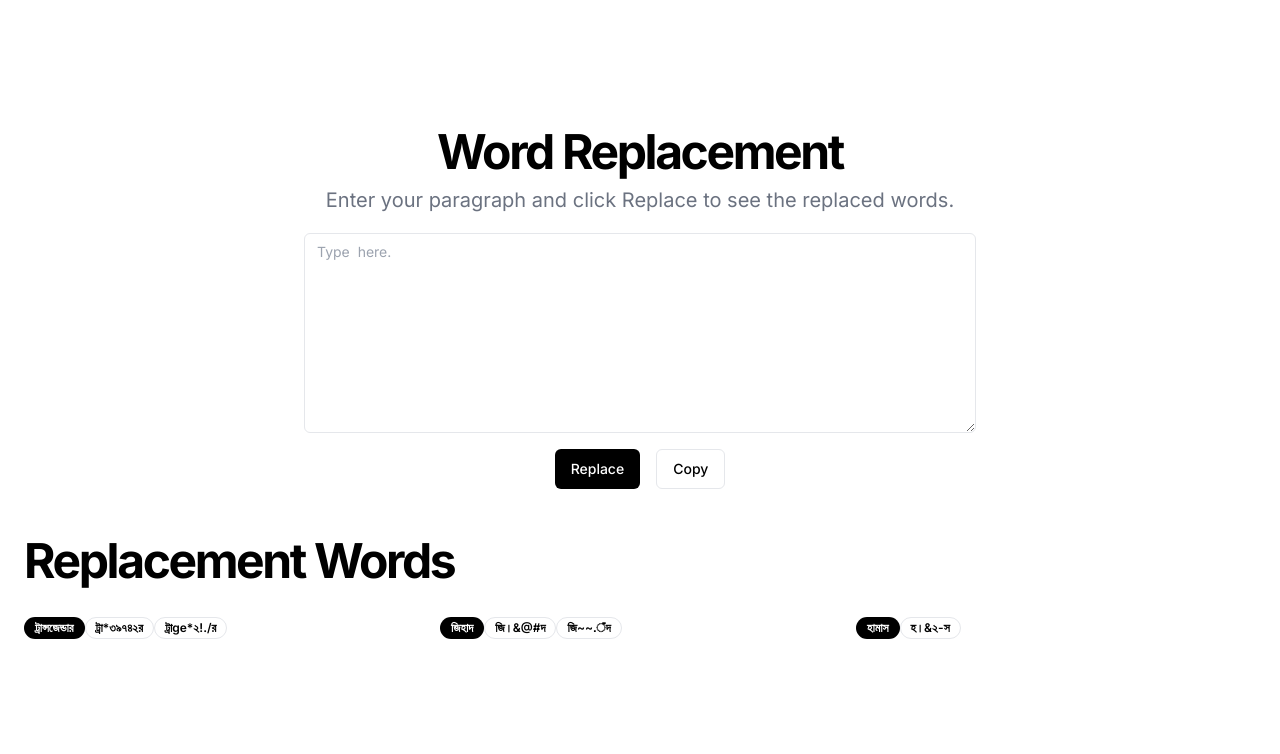
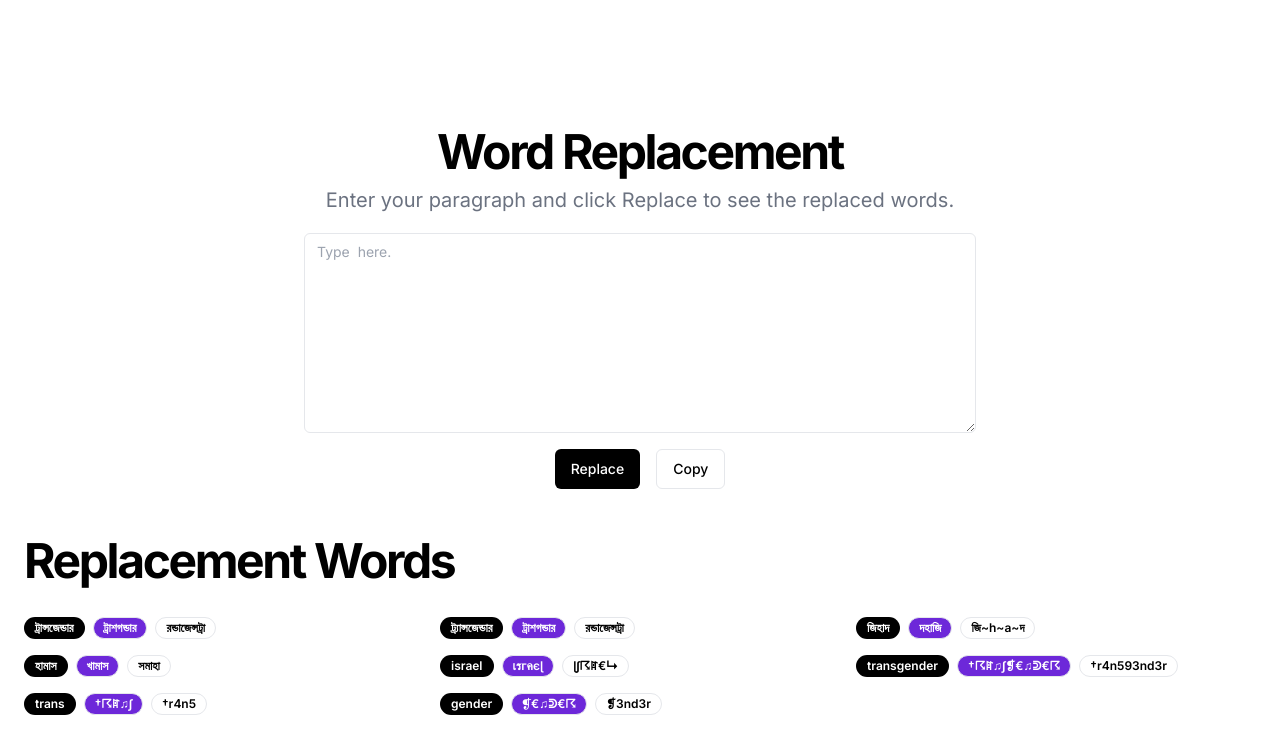
Before and after one commit to SuhravHussen/MaskWords, a Next.js app: page / in a window 1280 px wide. Shown: the top 754 px of the page. Built offline with nearby package versions, Linux system fonts and the light colour scheme.

Commit message:
feature added : select-deselct from given options, more replacement words added

```diff
--- a/app/layout.js
+++ b/app/layout.js
@@ -4,8 +4,8 @@ import "./globals.css";
 const inter = Inter({ subsets: ["latin"] });
 
 export const metadata = {
-  title: "Create Next App",
-  description: "Generated by create next app",
+  title: "Masked words",
+  description: "Replace words to escape facebook word detection",
 };
 
 export default function RootLayout({ children }) {
--- a/app/page.js
+++ b/app/page.js
@@ -1,5 +1,4 @@
-import { Home } from "@/components/component/home";
-import Image from "next/image";
+import { Home } from "@/components/component/home/home";
 
 export default function Index() {
   return <Home />;
--- a/components/component/home.jsx
+++ b/components/component/home/home.jsx
@@ -2,12 +2,20 @@
 import { Textarea } from "@/components/ui/textarea";
 import { Button } from "@/components/ui/button";
 import ReplacementsList from "./replacementsList";
-import { useRef } from "react";
-import words from "@/wordsData";
+import { useLayoutEffect, useRef, useState } from "react";
 import replaceWordsWithRandom from "@/lib/replaceInput";
+import getReplacementWords from "@/lib/getReplacementWords";
+import toggleWordChoice from "@/lib/toggleWordChoice";
 
 export function Home() {
   const input = useRef();
+
+  const [replacementWordList, setReplacementWordList] = useState();
+
+  useLayoutEffect(() => {
+    const words = getReplacementWords();
+    setReplacementWordList(words);
+  }, []);
 
   const handleReplace = () => {
     if (!input.current.value) {
@@ -15,18 +23,30 @@ export function Home() {
       return;
     }
 
-    const replaced = replaceWordsWithRandom(input.current.value, words);
+    const replaced = replaceWordsWithRandom(
+      input.current.value,
+      replacementWordList
+    );
 
     input.current.value = replaced;
   };
 
-  const handleCopy = async () => {
+  const handleCopy = () => {
     if ("clipboard" in navigator) {
-      await navigator.clipboard.writeText(input.current.value);
+      navigator.clipboard.writeText(input.current.value);
     } else {
       document.execCommand("copy", true, input.current.value);
     }
   };
+
+  function handleSelect(word, replacementName) {
+    const modifiedSelects = toggleWordChoice(
+      word,
+      replacementName,
+      replacementWordList
+    );
+    setReplacementWordList(modifiedSelects);
+  }
 
   return (
     <section className="w-full py-12 md:py-24 lg:py-32 min-h-[100dvh]">
@@ -55,7 +75,10 @@ export function Home() {
             </Button>
           </div>
         </div>
-        <ReplacementsList />
+        <ReplacementsList
+          list={replacementWordList}
+          handleSelect={handleSelect}
+        />
       </div>
     </section>
   );
--- /dev/null
+++ b/components/component/home/replacementsList.jsx
@@ -0,0 +1,31 @@
+import { Badge } from "@/components/ui/badge";
+export default function ReplacementsList({ list, handleSelect }) {
+  return (
+    <>
+      <h2 className="text-3xl font-bold tracking-tighter sm:text-5xl mt-12 ">
+        Replacement Words
+      </h2>
+      <div className="grid grid-cols-1 md:grid-cols-2 lg:grid-cols-3 gap-4 mt-8">
+        {list?.map((obj, i) => {
+          return (
+            <div className="flex items-center space-x-2" key={i}>
+              <Badge>{obj.word}</Badge>
+              {obj.replacements.map((r, j) => (
+                <Badge
+                  onClick={() => handleSelect(obj.word, r.replacedName)}
+                  key={j}
+                  variant="outline"
+                  className={`${
+                    r.selected ? "bg-violet-700 text-white" : ""
+                  } cursor-pointer `}
+                >
+                  {r.replacedName}
+                </Badge>
+              ))}
+            </div>
+          );
+        })}
+      </div>
+    </>
+  );
+}
--- a/components/component/replacementsList.jsx
+++ /dev/null
@@ -1,28 +0,0 @@
-import { Badge } from "@/components/ui/badge";
-import getReplacementWords from "@/lib/getReplacementWords";
-
-export default async function ReplacementsList() {
-  const replacementList = await getReplacementWords();
-
-  return (
-    <>
-      <h2 className="text-3xl font-bold tracking-tighter sm:text-5xl mt-12 ">
-        Replacement Words
-      </h2>
-      <div className="grid grid-cols-1 md:grid-cols-2 lg:grid-cols-3 gap-4 mt-8">
-        {replacementList.map((obj, i) => {
-          return (
-            <div className="flex items-center " key={i}>
-              <Badge>{obj.word}</Badge>
-              {obj.replacements.map((r, j) => (
-                <Badge key={j} variant="outline">
-                  {r}
-                </Badge>
-              ))}
-            </div>
-          );
-        })}
-      </div>
-    </>
-  );
-}
--- a/lib/getReplacementWords.js
+++ b/lib/getReplacementWords.js
@@ -1,6 +1,25 @@
 import words from "@/wordsData";
 
-async function getReplacementWords() {
+/*
+  This function return wordsData in array  for easy use
+
+  words :  {
+    wordName :  [
+      {
+        replacedName : string,
+       selected : boolean
+      }
+    ]}
+  returns [{word: string ,
+     replacements: [
+      {
+        replacedName : string,
+       selected : boolean
+      }
+    ]
+  }]
+*/
+function getReplacementWords() {
   const wordTitles = Object.keys(words);
 
   const replacementOptions = wordTitles.map((t) => {
--- a/lib/replaceInput.js
+++ b/lib/replaceInput.js
@@ -1,23 +1,46 @@
+/***
+ * this function select or Deselect replacement words
+ * input : string
+ * replacementOptions: [{
+    word: string,
+    replacements: { replacedName: string, selected: boolean }
+    }]
+
+ * returns string
+ */
+
 function replaceWordsWithRandom(input, replacementOptions) {
   // Convert the input to lowercase for case-insensitive matching
   var lowerCaseInput = input.toLowerCase();
 
   // Iterate through each replacement option
-  for (var word in replacementOptions) {
+  for (var index in replacementOptions) {
+    const word = replacementOptions[index].word;
+
     if (lowerCaseInput.includes(word)) {
       // Use a regular expression to find all occurrences of the current word
       var wordMatches = lowerCaseInput.match(new RegExp(word, "g"));
 
       // Iterate through each occurrence of the current word
-      for (var i = 0; i < wordMatches.length; i++) {
+      for (let i = 0; i < wordMatches.length; i++) {
+        const selectedReplacements = replacementOptions[
+          index
+        ].replacements.filter((item) => item.selected);
+
+        // check if there is a replacement word selected
+        if (selectedReplacements.length < 1) break;
+
         // Choose a random replacement from the array
         var randomReplacement =
-          replacementOptions[word][
-            Math.floor(Math.random() * replacementOptions[word].length)
+          selectedReplacements[
+            Math.floor(Math.random() * selectedReplacements.length)
           ];
-
+        console.log(randomReplacement.replacedName);
         // Replace the current occurrence of the word with the randomly chosen replacement
-        input = input.replace(new RegExp(word, "i"), randomReplacement);
+        input = input.replace(
+          new RegExp(word, "i"),
+          randomReplacement.replacedName
+        );
       }
     }
   }
--- /dev/null
+++ b/lib/toggleWordChoice.js
@@ -0,0 +1,33 @@
+function toggleWordChoice(word, replacementName, list) {
+  const foundWord = list.find((item) => item.word === word);
+
+  if (foundWord) {
+    const foundReplacement = foundWord.replacements.find(
+      (item) => item.replacedName === replacementName
+    );
+
+    if (foundReplacement) {
+      foundReplacement.selected = !foundReplacement.selected;
+
+      const modified = list.map((item) => {
+        if (item.word === word) {
+          return foundWord;
+        } else {
+          return item;
+        }
+      });
+
+      return modified;
+    } else {
+      console.log(
+        `No replacement with name '${replacedName}' found for the word '${word}'.`
+      );
+      return list;
+    }
+  } else {
+    console.log(`Word '${word}' not found in the object.`);
+    return list;
+  }
+}
+
+export default toggleWordChoice;
--- a/wordsData.js
+++ b/wordsData.js
@@ -1,7 +1,84 @@
 const words = {
-  ট্রান্সজেন্ডার: ["ট্রা*৩৯৭৪২র", "ট্রাge*২!./র"],
-  জিহাদ: ["জি।&@#দ", "জি~~.ঁদ"],
-  হামাস: ["হ।&২-স"],
+  ট্রান্সজেন্ডার: [
+    {
+      replacedName: "ট্রাশগন্ডার",
+      selected: true,
+    },
+    {
+      replacedName: "রন্ডাজেন্সট্রা",
+      selected: false,
+    },
+  ],
+  ট্র্যান্সজেন্ডার: [
+    {
+      replacedName: "ট্রাশগন্ডার",
+      selected: true,
+    },
+    {
+      replacedName: "রন্ডাজেন্সট্রা",
+      selected: false,
+    },
+  ],
+  জিহাদ: [
+    {
+      replacedName: "দহাজি",
+      selected: true,
+    },
+    {
+      replacedName: "জি~h~a~দ",
+      selected: false,
+    },
+  ],
+  হামাস: [
+    {
+      replacedName: "খামাস",
+      selected: true,
+    },
+    {
+      replacedName: "সমাহা",
+      selected: false,
+    },
+  ],
+  israel: [
+    {
+      replacedName: "เรгคєɭ",
+      selected: true,
+    },
+    {
+      replacedName: "ɭ∫☈ꍏ€↳",
+      selected: false,
+    },
+  ],
+  transgender: [
+    {
+      replacedName: "†☈ꍏ♫∫❡€♫ᕲ€☈",
+      selected: true,
+    },
+    {
+      replacedName: "†r4n593nd3r",
+      selected: false,
+    },
+  ],
+  trans: [
+    {
+      replacedName: "†☈ꍏ♫∫",
+      selected: true,
+    },
+    {
+      replacedName: "†r4n5",
+      selected: false,
+    },
+  ],
+  gender: [
+    {
+      replacedName: "❡€♫ᕲ€☈",
+      selected: true,
+    },
+    {
+      replacedName: "❡3nd3r",
+      selected: false,
+    },
+  ],
 };
 
 export default words;
```
Also changed, not shown: lib/ButtonClient.js (deleted, +0 -15 lines), 1 other file (tests, documents, lock files or other folders).
